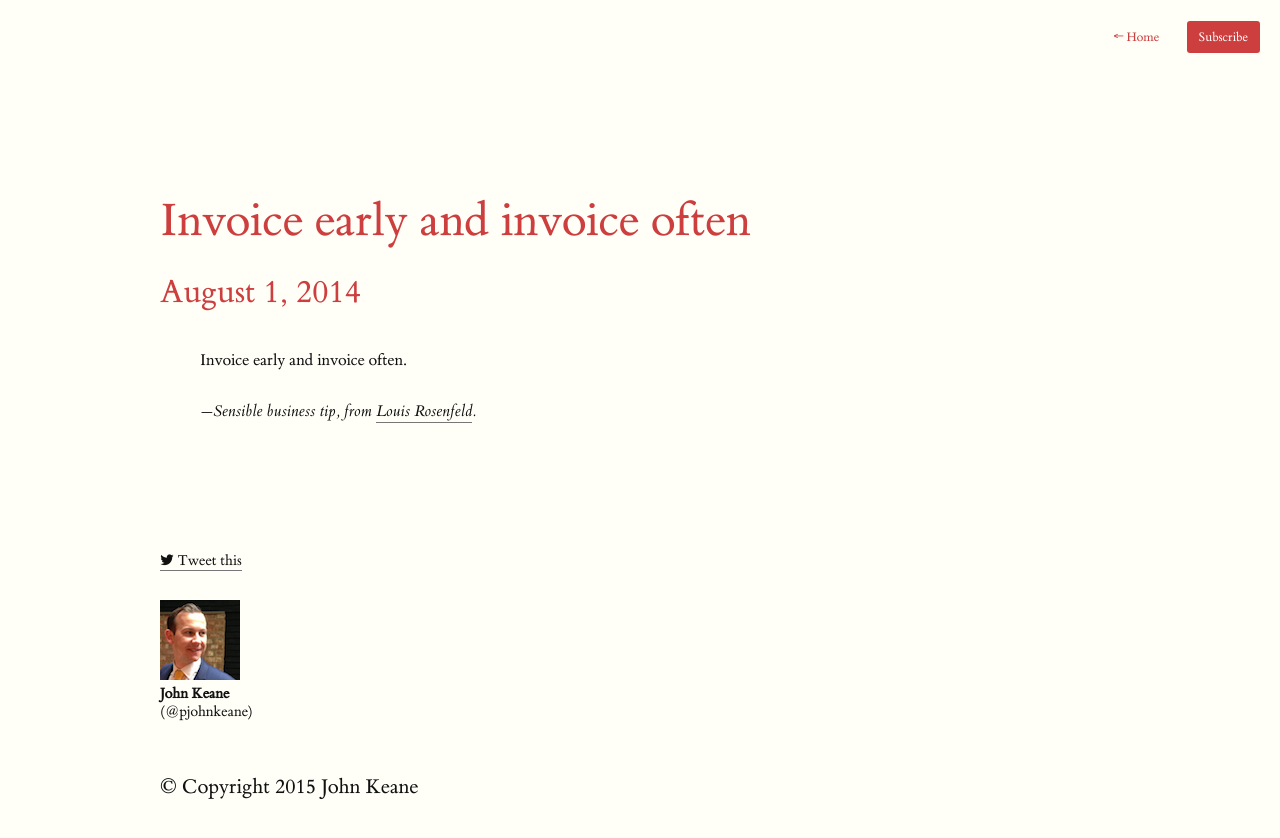
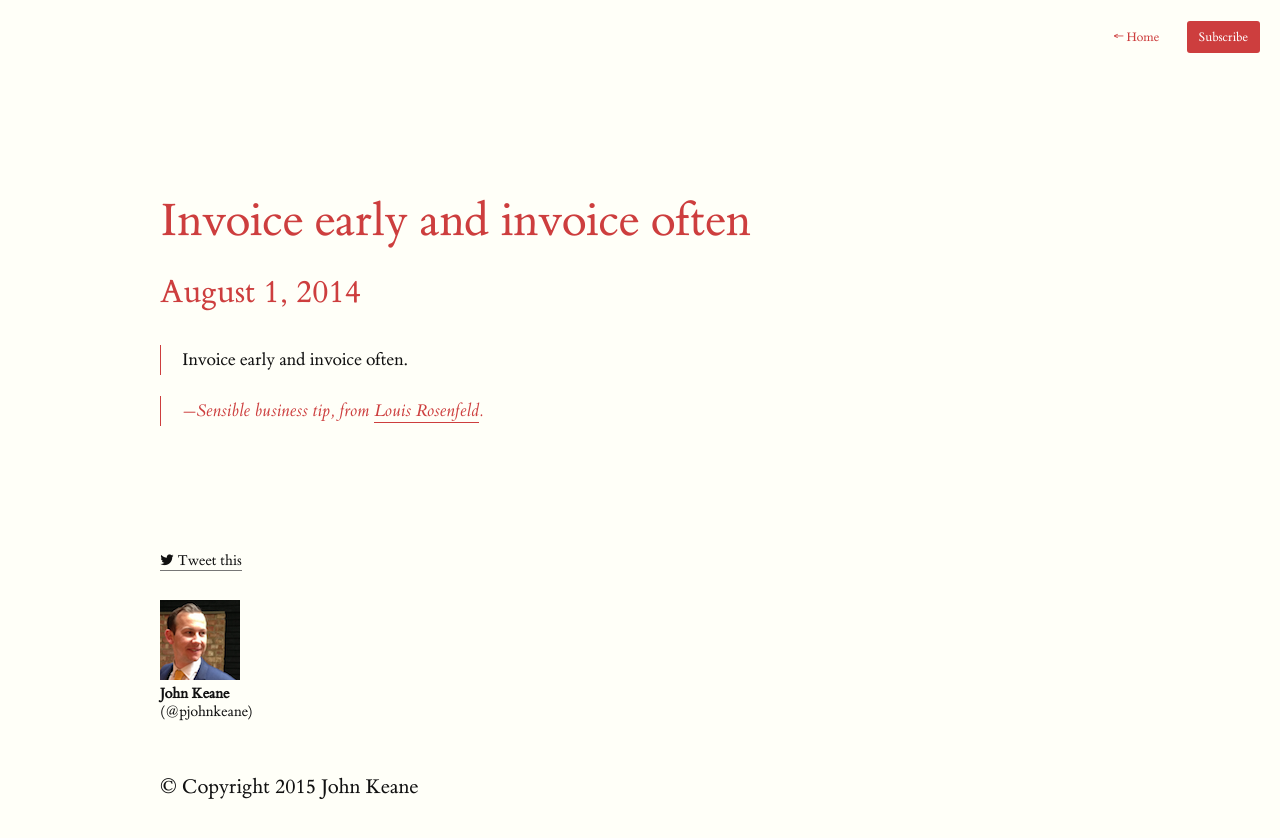
Before and after one commit to pjohnkeane/pjohnkeane.github.io, a Jekyll site: the page built from _posts/tumblr/2014-08-01-invoice-early-and-invoice-often.md, in a window 1280 px wide. Shown: the top 838 px of the page. Built offline with Jekyll 4.4.1, drawn with Linux system fonts in a browser that asks for light colours; nearby versions of some CDN libraries; Markdown is read by kramdown in place of the engine named in the settings.

Commit message:
CSS for blockquotes
Added a left hand border, sort of like on medium, and bumped up the
font size on blockquote p, and added some treatment of blockquote cite.

```diff
--- a/assets/css/tufte-bfc.css
+++ b/assets/css/tufte-bfc.css
@@ -113,11 +113,27 @@ p { line-height: 2rem;
     padding-right: 0;
     vertical-align: baseline; }
 
-blockquote p { font-size: 1.1rem;
-               width: 50%; }
+blockquote {
+  margin-left: 0;
+  padding-left: 1.4rem;
+  border-left: 1px solid #cd3e3e;
+  }
+
+blockquote p {
+  font-size: 1.2rem;
+  }
 
 blockquote footer { width: 50%;
                     text-align: right; }
+
+blockquote cite, blockquote cite a {
+  /*display: block;
+  border-top: 1px solid #cd3e3e;
+  margin-left: -1.4rem;
+  padding: 0.5rem 0.5rem 0.5rem 1.4rem;*/
+  color: #cd3e3e;
+  border-color: #cd3e3e;
+}
 
 ul {
       padding: 0; }
```
